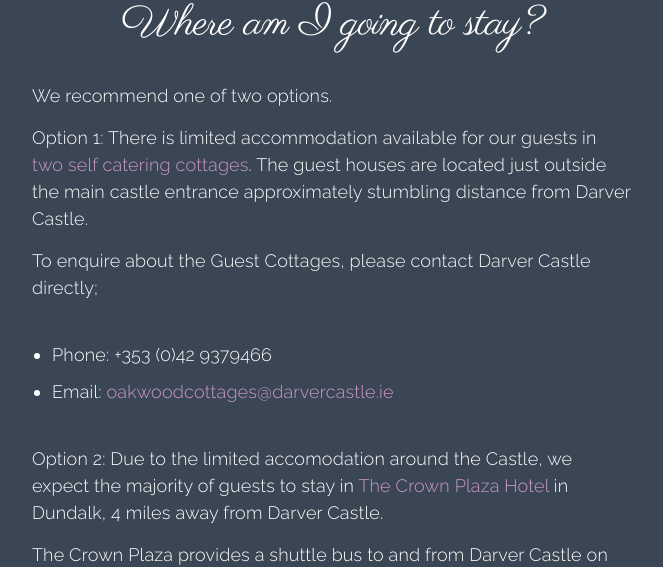
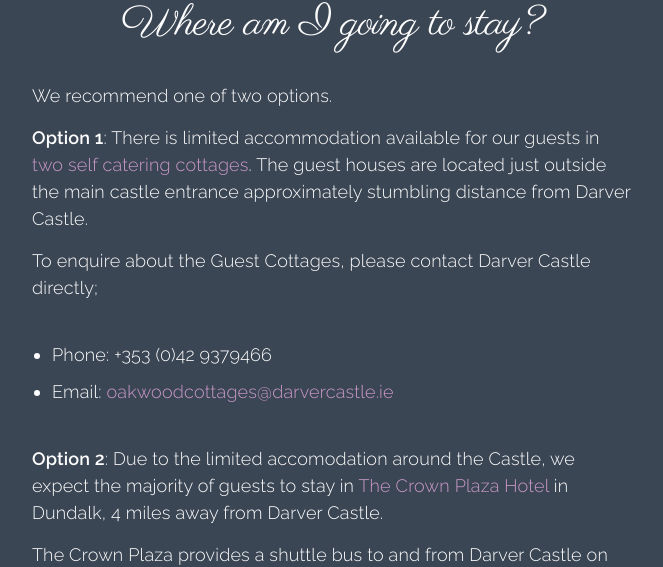
Before and after one commit to tumbleshack/wedding, a Jekyll site: the page built from index.html, in a window 1280 px wide and 900 px high, scrolled down 3872 px. Shown: the part 133-700 px from the top of the window, without its empty margins (308-971 px from the left). Built offline with Jekyll 4.4.1, drawn with Linux system fonts in a browser that asks for light colours; some of the changed text lies outside the part shown.

```diff
--- a/index.html
+++ b/index.html
@@ -14,7 +14,7 @@ sitemap:
         <section class="hero">
             <div>
                 <span class="hero__txt hero__txt--sm">We’re getting married on</span>
-                <span class="hero__txt hero__txt--lrg">Thursday 29th Sept 2016</span>
+                <span class="hero__txt hero__txt--lrg">Thurs 29th Sept 2016</span>
                 <span class="hero__txt hero__txt--sm">in</span>
                 <span class="hero__txt hero__txt--lrg">Darver Castle</span>
                 <span class="hero__txt hero__txt--sm">at</span>
@@ -136,7 +136,8 @@ sitemap:
     <section id="accomodation">
         <h2 class="section__header">Where am I going to stay?</h2>
         <p>We recommend one of two options.</p>
-        <p>Option 1: There is limited accommodation available for our guests in <a target="blank" href="http://darvercastle.ie/Accommodation/GuestHouses.aspx">two self catering cottages</a>. The guest houses are located just outside the main castle entrance approximately stumbling distance from Darver Castle.</p>
+
+        <p><b>Option 1</b>: There is limited accommodation available for our guests in <a target="blank" href="http://darvercastle.ie/Accommodation/GuestHouses.aspx">two self catering cottages</a>. The guest houses are located just outside the main castle entrance approximately stumbling distance from Darver Castle.</p>
 
         <p>To enquire about the Guest Cottages, please contact Darver Castle directly;</p>
 
@@ -145,7 +146,7 @@ sitemap:
             <li>Email: <a href="mailto:oakwoodcottages@darvercastle.ie ">oakwoodcottages@darvercastle.ie </a></li>
         </ul>
 
-        <p>Option 2: Due to the limited accomodation around the Castle, we expect the majority of guests to stay in <a target="blank" href="http://www.cpireland.crowneplaza.com/dundalk/">The Crown Plaza Hotel</a> in Dundalk, 4 miles away from Darver Castle.</p>
+        <p><b>Option 2</b>: Due to the limited accomodation around the Castle, we expect the majority of guests to stay in <a target="blank" href="http://www.cpireland.crowneplaza.com/dundalk/">The Crown Plaza Hotel</a> in Dundalk, 4 miles away from Darver Castle.</p>
 
         <p>The Crown Plaza provides a shuttle bus to and from Darver Castle on the day of the wedding so guests can leave their car at the hotel.</p>
 
```
